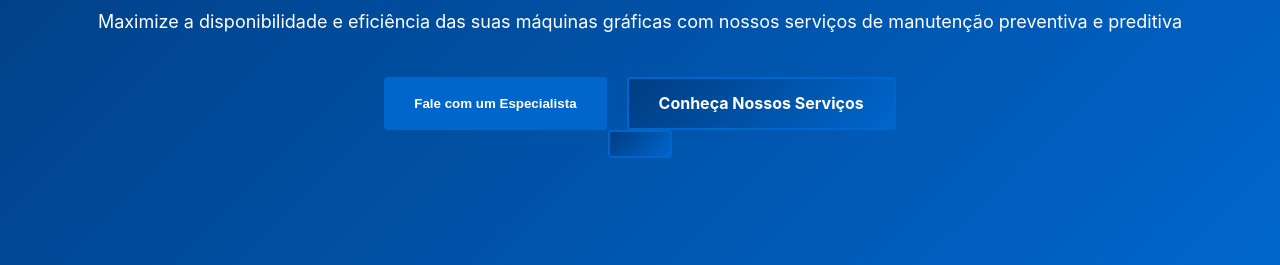
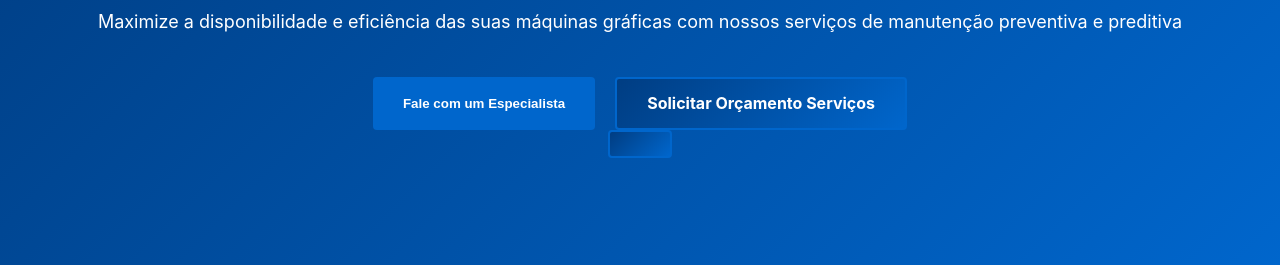
Before and after one commit to danbonfim/wartung-print, a plain HTML site: page index.html in a window 1280 px wide. Shown: the part 280-545 px from the top of the page. Drawn offline with Linux system fonts and the light colour scheme.

Commit message:
Update button text for service request

```diff
--- a/index.html
+++ b/index.html
@@ -159,7 +159,7 @@
     <p>Maximize a disponibilidade e eficiência das suas máquinas gráficas com nossos serviços de manutenção preventiva e preditiva</p>
     <div class="cta-buttons">
       <button class="btn-primary">Fale com um Especialista</button>
-      <a href="#servicos" class="btn-secondary" style="display: inline-block; padding: 12px 30px; background: linear-gradient(135deg, #003d82, #0066cc); color: white; text-decoration: none; border-radius: 4px; font-weight: bold; transition: background 0.3s;">Conheça Nossos Serviços</button>
+      <a href="#servicos" class="btn-secondary" style="display: inline-block; padding: 12px 30px; background: linear-gradient(135deg, #003d82, #0066cc); color: white; text-decoration: none; border-radius: 4px; font-weight: bold; transition: background 0.3s;">Solicitar Orçamento Serviços</button>
     </div>
   </section>
 
```
